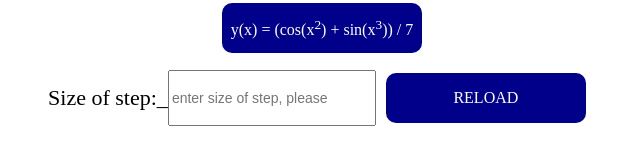
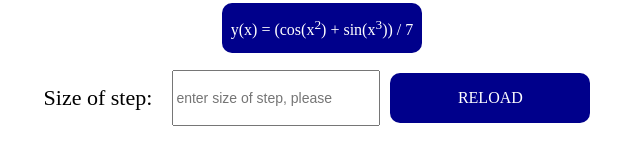
Before and after one commit to ErmachenkoBoris/cube_spline, a website: page index.html in a window 1280 px wide. Shown: the part 612-776 px from the top of the page, 318-958 px from the left. Drawn offline with Linux system fonts and the light colour scheme.

Commit message:
Fix input margin

```diff
--- a/index.css
+++ b/index.css
@@ -58,8 +58,9 @@ canvas{
 }
 
 .input {
-width: 200px;
-height: 50px;
-font-size: 14px;
-color: black;
+  margin-left: 20px;
+  width: 200px;
+  height: 50px;
+  font-size: 14px;
+  color: black;
 }
--- a/index.html
+++ b/index.html
@@ -21,7 +21,7 @@
     </div>
 
     <div class="control">
-      <label class="label" for="input">Size of step:_</label>
+      <label class="label" for="input">Size of step:</label>
       <input id="input" type="text" class="input" placeholder="enter size of step, please">
       <div class="button" onclick="reset()">RELOAD</div>
     </div>
```
Also changed, not shown: 1 other file.
